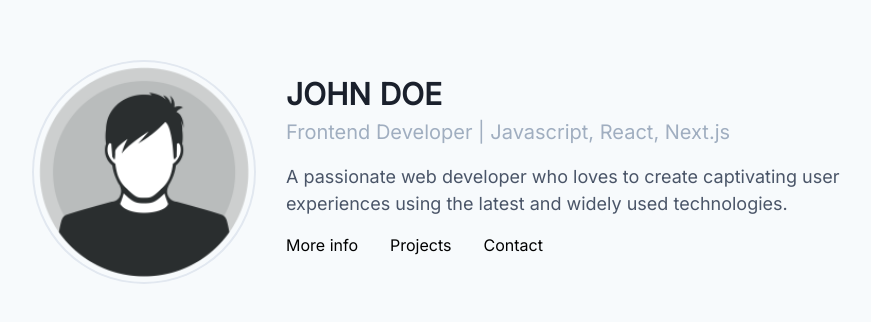
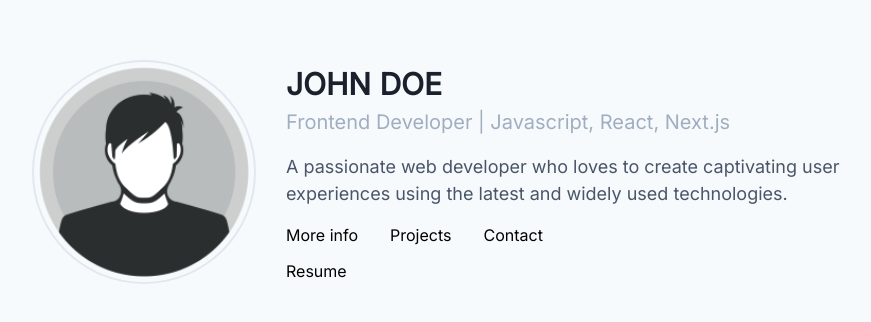
Before and after one commit to rezaglmy/webfolio, a Next.js app: page / in a window 1280 px wide. Shown: the part 228-550 px from the top of the page, without its empty margins (160-1031 px from the left). Built offline with nearby package versions, Linux system fonts and the light colour scheme.

Commit message:
add resume link

```diff
--- a/src/common/components/Header/Header.tsx
+++ b/src/common/components/Header/Header.tsx
@@ -1,6 +1,7 @@
 import Link from 'next/link';
 import { useState } from 'react';
 
+import { Button } from '@/common/ui';
 import type { MenuEnum, MenuItem } from '@/modules/base/hooks/useBase';
 import { AppConfig } from '@/utils/AppConfig';
 
@@ -93,7 +94,7 @@ const Header = ({ menuItems, scrollToSection, visible = false }: Props) => {
                 </p>
               </li>
             ))}
-            <li className="header-icon-list mt-1 flex justify-center md:justify-start">
+            <li className="header-icon-list flex items-center justify-center align-middle md:justify-start">
               <Link
                 href={`https://github.com/${AppConfig.contact.github_username}`}
                 target="_blank"
@@ -114,6 +115,13 @@ const Header = ({ menuItems, scrollToSection, visible = false }: Props) => {
                 <svg viewBox="0 0 24 24" xmlns="http://www.w3.org/2000/svg">
                   <path d="M11.585 5.267c1.834 0 3.558.811 4.824 2.08v.004c0-.609.41-1.068.979-1.068h.145c.891 0 1.073.842 1.073 1.109l.005 9.475c-.063.621.64.941 1.029.543 1.521-1.564 3.342-8.038-.946-11.79-3.996-3.497-9.357-2.921-12.209-.955-3.031 2.091-4.971 6.718-3.086 11.064 2.054 4.74 7.931 6.152 11.424 4.744 1.769-.715 2.586 1.676.749 2.457-2.776 1.184-10.502 1.064-14.11-5.188C-.977 13.521-.847 6.093 5.62 2.245 10.567-.698 17.09.117 21.022 4.224c4.111 4.294 3.872 12.334-.139 15.461-1.816 1.42-4.516.037-4.498-2.031l-.019-.678c-1.265 1.256-2.948 1.988-4.782 1.988-3.625 0-6.813-3.189-6.813-6.812 0-3.659 3.189-6.885 6.814-6.885zm4.561 6.623c-.137-2.653-2.106-4.249-4.484-4.249h-.09c-2.745 0-4.268 2.159-4.268 4.61 0 2.747 1.842 4.481 4.256 4.481 2.693 0 4.464-1.973 4.592-4.306l-.006-.536z" />
                 </svg>
+              </Link>
+              <Link
+                href="/assets/john-doe-resume.pdf"
+                target="_blank"
+                className="-mt-1"
+              >
+                <Button sm>Resume</Button>
               </Link>
             </li>
           </ul>
--- a/src/common/ui/Button.tsx
+++ b/src/common/ui/Button.tsx
@@ -3,6 +3,7 @@ import className from 'classnames';
 type ButtonType = 'primary' | 'default' | 'link';
 
 type Props = {
+  sm?: boolean;
   xl?: boolean;
   type?: ButtonType;
   disabled?: boolean;
@@ -14,14 +15,16 @@ const Button = ({
   children,
   type = 'default',
   disabled,
+  sm,
   xl,
   onClick,
 }: Props) => {
   const btnClass = className({
     btn: true,
     'cursor-pointer': true,
+    'btn-sm': sm,
     'btn-xl': xl,
-    'btn-base': !xl,
+    'btn-base': !xl && !sm,
     'btn-primary': type === 'primary',
     'btn-default': type === 'default',
     'btn-link': type === 'link',
@@ -39,6 +42,10 @@ const Button = ({
 
           .btn-base {
             @apply md:text-lg font-semibold py-2 px-4;
+          }
+
+          .btn-sm {
+            @apply font-semibold text-sm px-2;
           }
 
           .btn-xl {
--- a/src/modules/base/sections/home/Home.tsx
+++ b/src/modules/base/sections/home/Home.tsx
@@ -78,6 +78,13 @@ const Home = React.forwardRef<HTMLDivElement, Props>(
                   <path d="M11.585 5.267c1.834 0 3.558.811 4.824 2.08v.004c0-.609.41-1.068.979-1.068h.145c.891 0 1.073.842 1.073 1.109l.005 9.475c-.063.621.64.941 1.029.543 1.521-1.564 3.342-8.038-.946-11.79-3.996-3.497-9.357-2.921-12.209-.955-3.031 2.091-4.971 6.718-3.086 11.064 2.054 4.74 7.931 6.152 11.424 4.744 1.769-.715 2.586 1.676.749 2.457-2.776 1.184-10.502 1.064-14.11-5.188C-.977 13.521-.847 6.093 5.62 2.245 10.567-.698 17.09.117 21.022 4.224c4.111 4.294 3.872 12.334-.139 15.461-1.816 1.42-4.516.037-4.498-2.031l-.019-.678c-1.265 1.256-2.948 1.988-4.782 1.988-3.625 0-6.813-3.189-6.813-6.812 0-3.659 3.189-6.885 6.814-6.885zm4.561 6.623c-.137-2.653-2.106-4.249-4.484-4.249h-.09c-2.745 0-4.268 2.159-4.268 4.61 0 2.747 1.842 4.481 4.256 4.481 2.693 0 4.464-1.973 4.592-4.306l-.006-.536z" />
                 </svg>
               </Link>
+              <Link
+                href="/assets/john-doe-resume.pdf"
+                target="_blank"
+                className="-mt-1"
+              >
+                <Button sm>Resume</Button>
+              </Link>
             </div>
           </div>
         </div>
```
Also changed, not shown: 2 other files (tests, documents, lock files or other folders).
